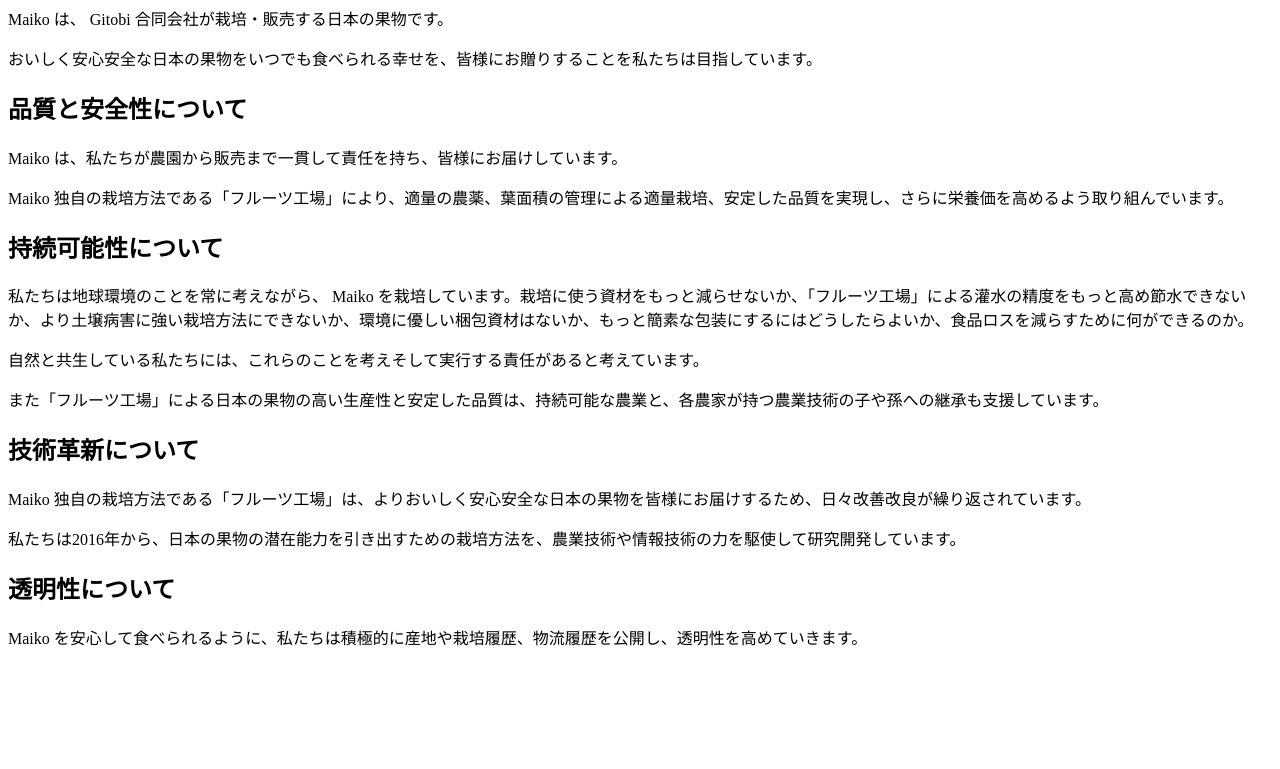
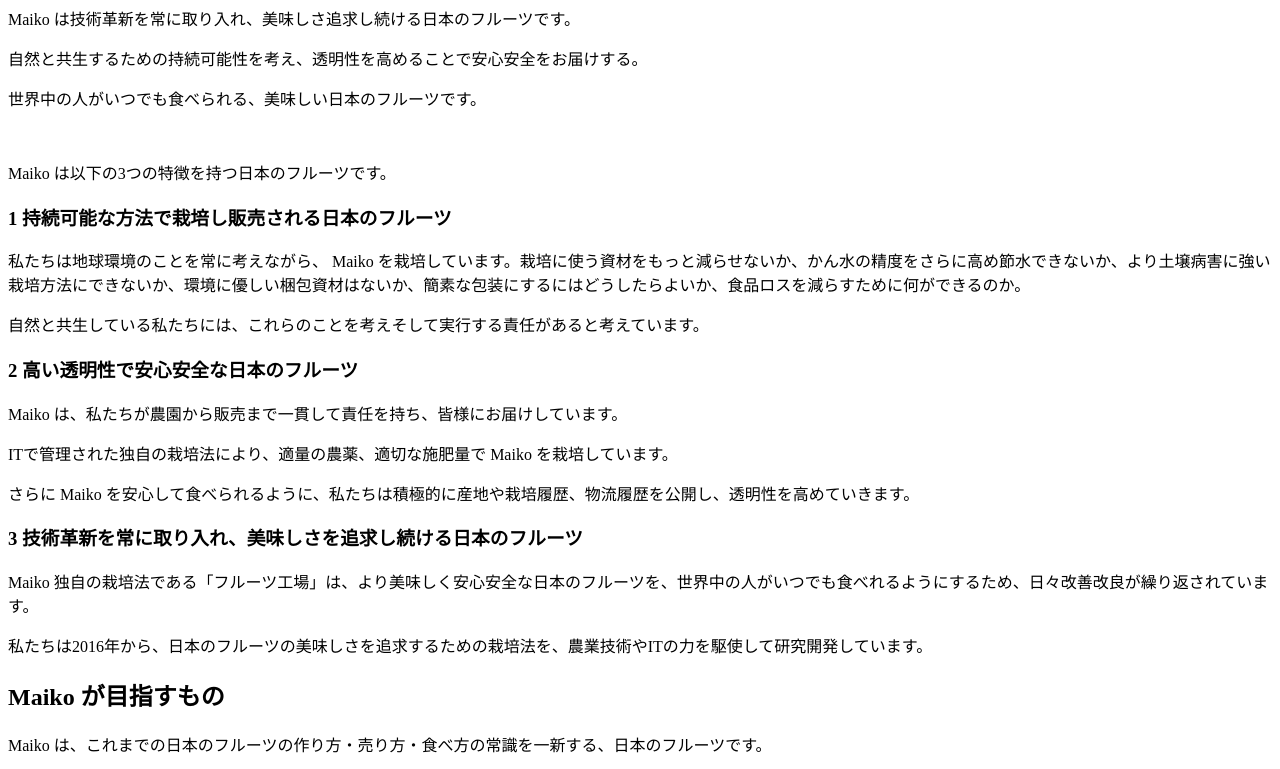
Before and after one commit to gitobi/maiko-app, a Gatsby site: page / in a window 1280 px wide. Shown: the part 138-907 px from the top of the page. Before the commit the page ends 803 px from the top, so only its background shows below. Built offline with nearby package versions, Linux system fonts and the light colour scheme; Gatsby itself is replaced by a stand-in of ours; what @gitobi/gitobi-shopify-context would draw is missing.

Commit message:
Update concept

```diff
--- a/gatsby-config.js
+++ b/gatsby-config.js
@@ -4,7 +4,7 @@
 
 module.exports = {
   siteMetadata: {
-    description: `Maiko は、 Gitobi 合同会社が栽培・販売する日本の果物です。おいしく安心安全な日本の果物をいつでも食べられる幸せを、皆様にお贈りすることを私たちは目指しています。`,
+    description: `Maiko は技術革新を常に取り入れ、美味しさ追求し続ける日本のフルーツです。`,
     siteUrl: `https://maiko.app`,
     title: `Maiko`,
   },
--- a/src/pages/index.mdx
+++ b/src/pages/index.mdx
@@ -2,34 +2,45 @@
 
 <Seo title="Maiko について" />
 
-# 素敵な日本の果物をあなたに
+# 美味しさ追求し続ける日本のフルーツ
 
 ## Maiko について
 
-Maiko は、 Gitobi 合同会社が栽培・販売する日本の果物です。
+Maiko は技術革新を常に取り入れ、美味しさ追求し続ける日本のフルーツです。
 
-おいしく安心安全な日本の果物をいつでも食べられる幸せを、皆様にお贈りすることを私たちは目指しています。
+自然と共生するための持続可能性を考え、透明性を高めることで安心安全をお届けする。
 
-## 品質と安全性について
+世界中の人がいつでも食べられる、美味しい日本のフルーツです。
+
+<br />
+Maiko は以下の3つの特徴を持つ日本のフルーツです。
+
+### 1 持続可能な方法で栽培し販売される日本のフルーツ
+
+私たちは地球環境のことを常に考えながら、 Maiko を栽培しています。栽培に使う資材をもっと減らせないか、かん水の精度をさらに高め節水できないか、より土壌病害に強い栽培方法にできないか、環境に優しい梱包資材はないか、簡素な包装にするにはどうしたらよいか、食品ロスを減らすために何ができるのか。
+
+自然と共生している私たちには、これらのことを考えそして実行する責任があると考えています。
+
+### 2 高い透明性で安心安全な日本のフルーツ
 
 Maiko は、私たちが農園から販売まで一貫して責任を持ち、皆様にお届けしています。
 
-Maiko 独自の栽培方法である「フルーツ工場」により、適量の農薬、葉面積の管理による適量栽培、安定した品質を実現し、さらに栄養価を高めるよう取り組んでいます。
+ITで管理された独自の栽培法により、適量の農薬、適切な施肥量で Maiko を栽培しています。
 
-## 持続可能性について
+さらに Maiko を安心して食べられるように、私たちは積極的に産地や栽培履歴、物流履歴を公開し、透明性を高めていきます。
 
-私たちは地球環境のことを常に考えながら、 Maiko を栽培しています。栽培に使う資材をもっと減らせないか、「フルーツ工場」による灌水の精度をもっと高め節水できないか、より土壌病害に強い栽培方法にできないか、環境に優しい梱包資材はないか、もっと簡素な包装にするにはどうしたらよいか、食品ロスを減らすために何ができるのか。
+### 3 技術革新を常に取り入れ、美味しさを追求し続ける日本のフルーツ
 
-自然と共生している私たちには、これらのことを考えそして実行する責任があると考えています。
+Maiko 独自の栽培法である「フルーツ工場」は、より美味しく安心安全な日本のフルーツを、世界中の人がいつでも食べれるようにするため、日々改善改良が繰り返されています。
 
-また「フルーツ工場」による日本の果物の高い生産性と安定した品質は、持続可能な農業と、各農家が持つ農業技術の子や孫への継承も支援しています。
+私たちは2016年から、日本のフルーツの美味しさを追求するための栽培法を、農業技術やITの力を駆使して研究開発しています。
 
-## 技術革新について
+## Maiko が目指すもの
 
-Maiko 独自の栽培方法である「フルーツ工場」は、よりおいしく安心安全な日本の果物を皆様にお届けするため、日々改善改良が繰り返されています。
+Maiko は、これまでの日本のフルーツの作り方・売り方・食べ方の常識を一新する、日本のフルーツです。
 
-私たちは2016年から、日本の果物の潜在能力を引き出すための栽培方法を、農業技術や情報技術の力を駆使して研究開発しています。
+栽培を自動化し、完熟状態で収穫し、世界中の人がいつでも食べられるようにする。
 
-## 透明性について
+これを実現するためには、既存の日本のフルーツの栽培から販売までを徹底的に見直し、 Maiko らしい新しい方法や技術を採用する。
 
-Maiko を安心して食べられるように、私たちは積極的に産地や栽培履歴、物流履歴を公開し、透明性を高めていきます。
+Maiko は日本のフルーツの美味しさを追求し続けます。
```
